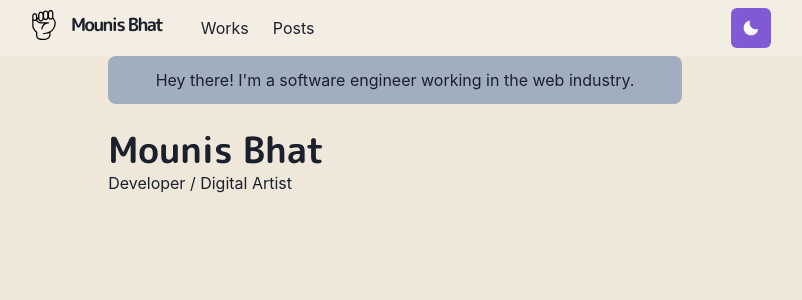
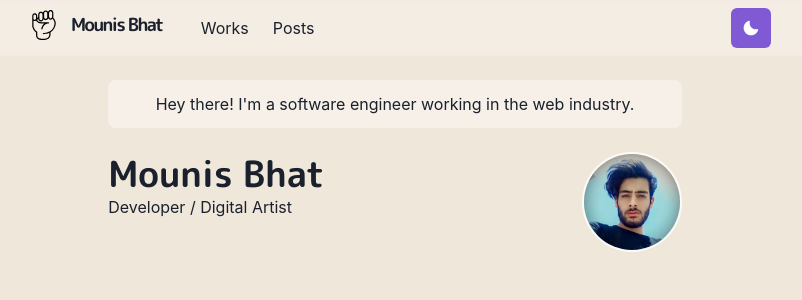
Before and after one commit to mounis-bhat/portfolio, a Next.js app: page / in a window 1280 px wide. Shown: the top 300 px of the page, without its empty margins (245-1047 px from the left). Built offline with nearby package versions, Linux system fonts and the light colour scheme.

Commit message:
Add Profile Image, Rename fonts.js to Fonts.jsx

```diff
--- a/pages/_app.jsx
+++ b/pages/_app.jsx
@@ -2,7 +2,7 @@
 
 import Main from "../components/layouts/Main"
 import theme from "../libs/theme"
-import Fonts from "../components/fonts"
+import Fonts from "../components/Fonts"
 
 const App = ({ Component, pageProps, router }) => {
   return (
--- a/pages/index.jsx
+++ b/pages/index.jsx
@@ -1,9 +1,22 @@
-import { Container, Box, Heading } from "@chakra-ui/react"
+import {
+  Container,
+  Box,
+  Heading,
+  Image,
+  useColorModeValue
+} from "@chakra-ui/react"
 
 const index = () => {
   return (
     <Container>
-      <Box borderRadius="lg" bg="gray.400" p={3} mb={6} align="center">
+      <Box
+        borderRadius="lg"
+        bg={useColorModeValue("whiteAlpha.500", "whiteAlpha.200")}
+        p={3}
+        mb={6}
+        mt={6}
+        align="center"
+      >
         Hey there! I'm a software engineer working in the web industry.
       </Box>
 
@@ -14,6 +27,23 @@
           </Heading>
           <p>Developer / Digital Artist</p>
         </Box>
+        <Box
+          flexShrink={0}
+          mt={{ base: 4, md: 0 }}
+          ml={{ md: 6 }}
+          align="center"
+        >
+          <Image
+            borderColor="whiteAlpha.800"
+            borderWidth={2}
+            borderStyle="solid"
+            maxWidth="100px"
+            display="inline-block"
+            borderRadius="full"
+            src="/images/mounis.jpg"
+            alt="Profile Image"
+          />
+        </Box>
       </Box>
     </Container>
   )
```
Also changed, not shown: components/Fonts.jsx (renamed from components/fonts.js), public/images/mounis.jpg (added).
